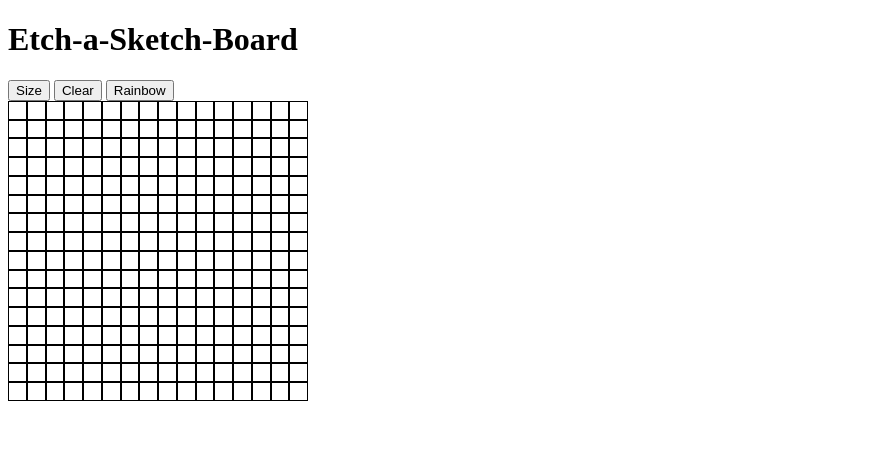
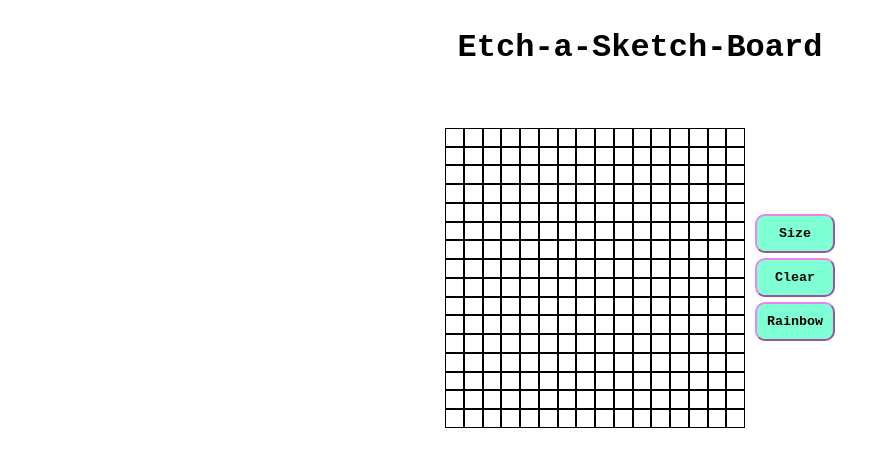
Before and after one commit to tacheampong/odin-etch-a-sketch, a plain HTML site: page index.html in a window 1280 px wide. Shown: the whole page, without its empty margins (0-890 px from the left). Drawn offline with Linux system fonts and the light colour scheme.

Commit message:
add style to title, add style to buttons, flex stylign to outer and innter container

```diff
--- a/style.css
+++ b/style.css
@@ -1,2 +1,37 @@
-body {
+.body {
+
 }
+h1 {
+   text-align: center;
+   font-family: 'Courier New', Courier, monospace;
+}
+button {
+    background-color:aquamarine;
+    padding: 10px;
+    border-radius: 10px;
+    border-color: violet;
+    font-weight: bolder;
+    font-family: 'Courier New', Courier, monospace;
+}
+.outer-container {
+    display: flex;
+    flex-direction: column;
+    gap: 40px;
+}
+.container {
+    display: flex;
+    gap: 10px;
+    justify-content: center;
+    align-items: center;
+
+
+}
+.button-container{
+    display: flex;
+    flex-direction: column;
+    gap: 5px;
+    order:1
+}
+.row {
+    width: fit-content;
+}
```
